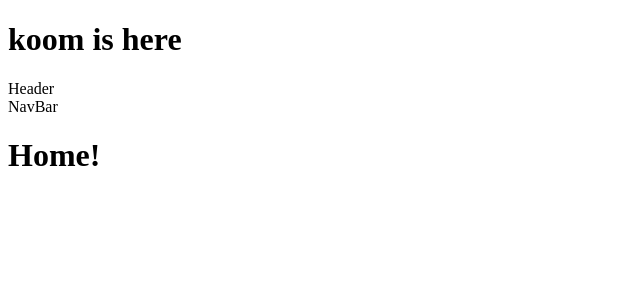
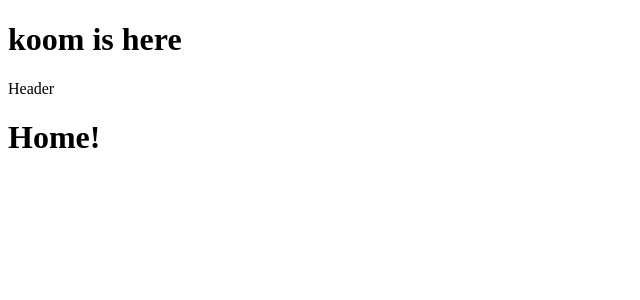
Before and after one commit to zikoom/kooms-day, a React (Create React App) app: page / in a window 1280 px wide. Shown: the top 300 px of the page, without its empty margins (0-640 px from the left). Built offline with nearby package versions, Linux system fonts and the light colour scheme.

Commit message:
NavBar 삭제..

```diff
--- a/src/App.js
+++ b/src/App.js
@@ -2,7 +2,6 @@
 
 import { Outlet } from 'react-router-dom';
 import Header from './components/Header'
-import NavBar from './components/NavBar'
 
 
 
@@ -11,7 +10,6 @@ function App() {
     <div className="App">
       <h1>koom is here</h1>
       <Header></Header>
-      <NavBar></NavBar>
       <Outlet />
     </div>
   );
--- a/src/components/navBar.js
+++ /dev/null
@@ -1,9 +0,0 @@
-function NavBar(){
-  return (
-    <div>
-      NavBar
-    </div>
-  )
-}
-
-export default NavBar;
```
